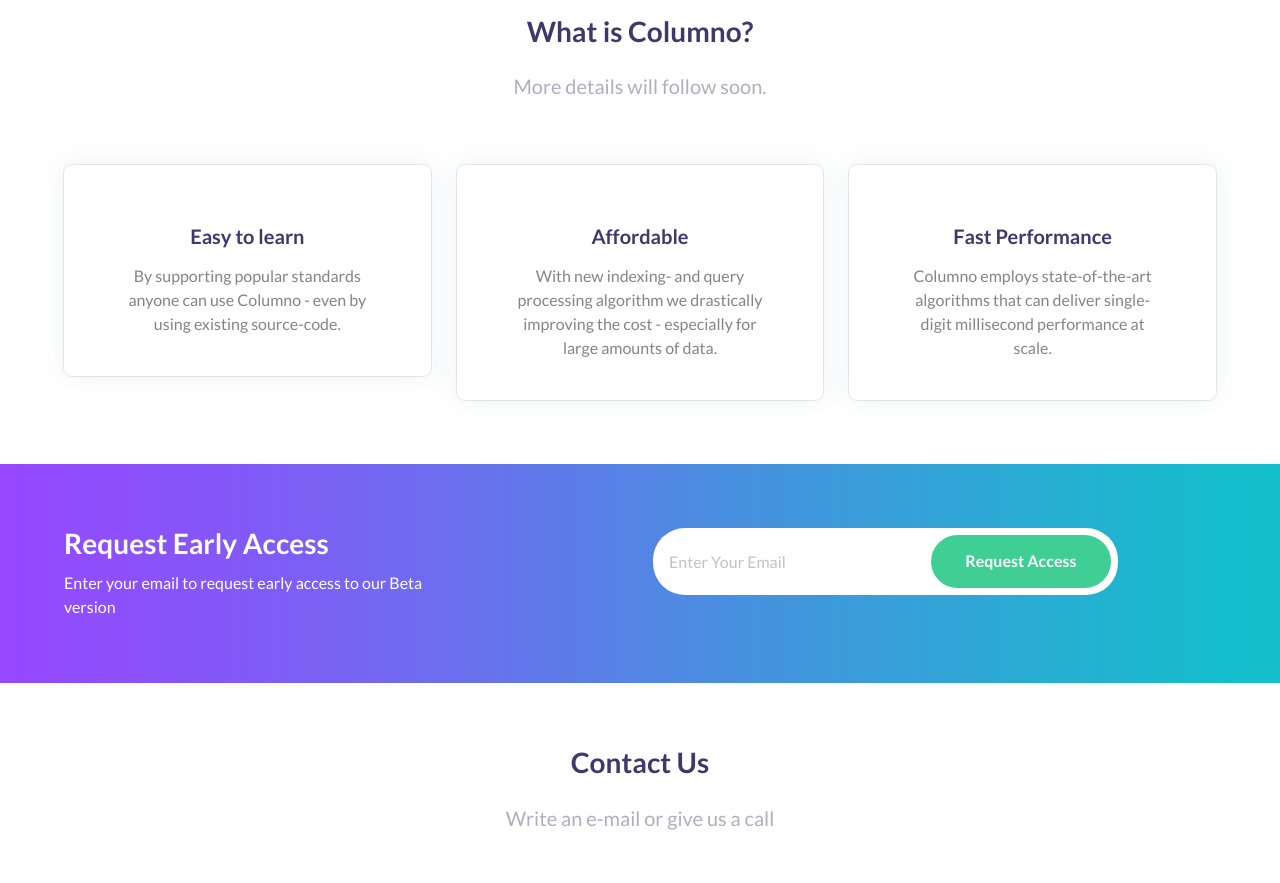
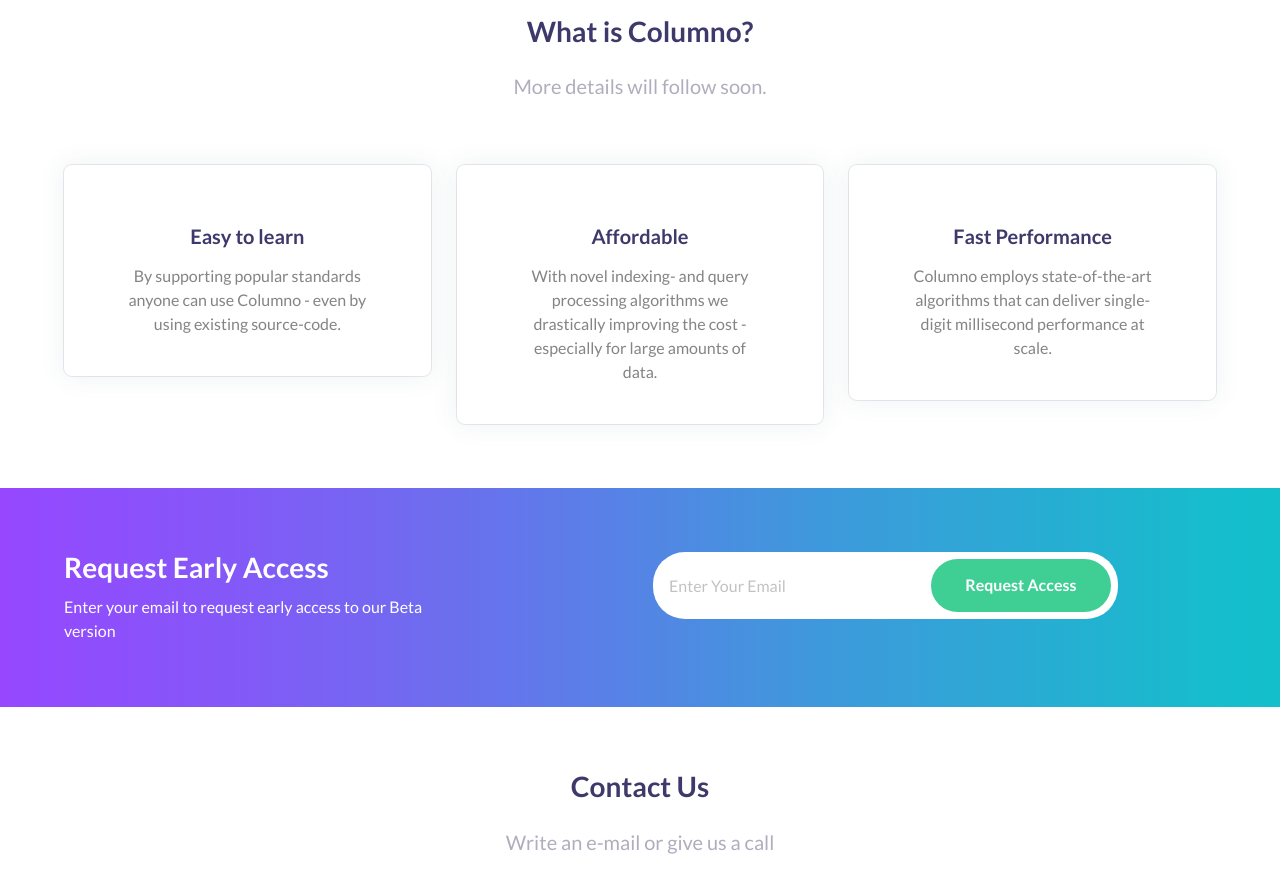
Before and after one commit to columno/columno.github.io, a plain HTML site: page index.html in a window 1280 px wide. Shown: the part 751-1634 px from the top of the page. Drawn offline with Linux system fonts and the light colour scheme.

Commit message:
Text changes

```diff
--- a/index.html
+++ b/index.html
@@ -102,7 +102,7 @@
                                     </a>
                                 </h3>
                                 <p class="is-size-6">
-                                    With new indexing- and query processing algorithm we drastically improving the cost - especially for large amounts of data.
+                                    With novel indexing- and query processing algorithms we drastically improving the cost - especially for large amounts of data.
                                 </p>
                             </div>
                         </div>
```
